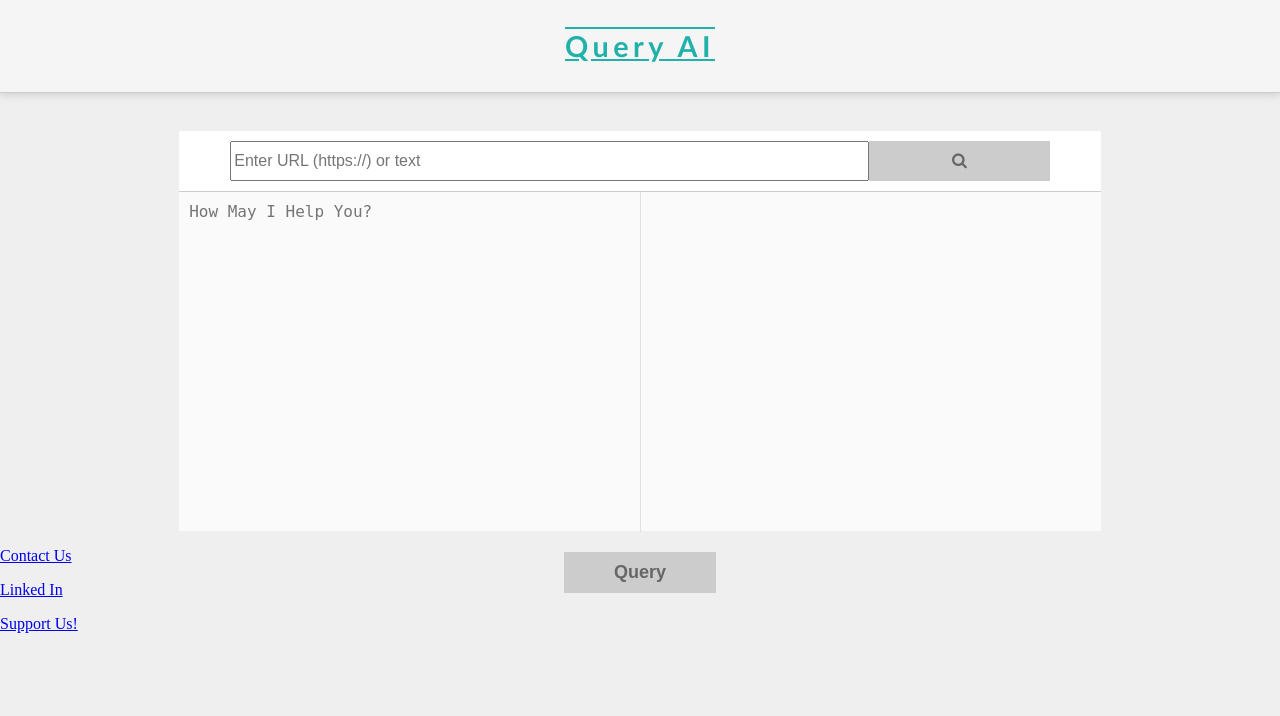
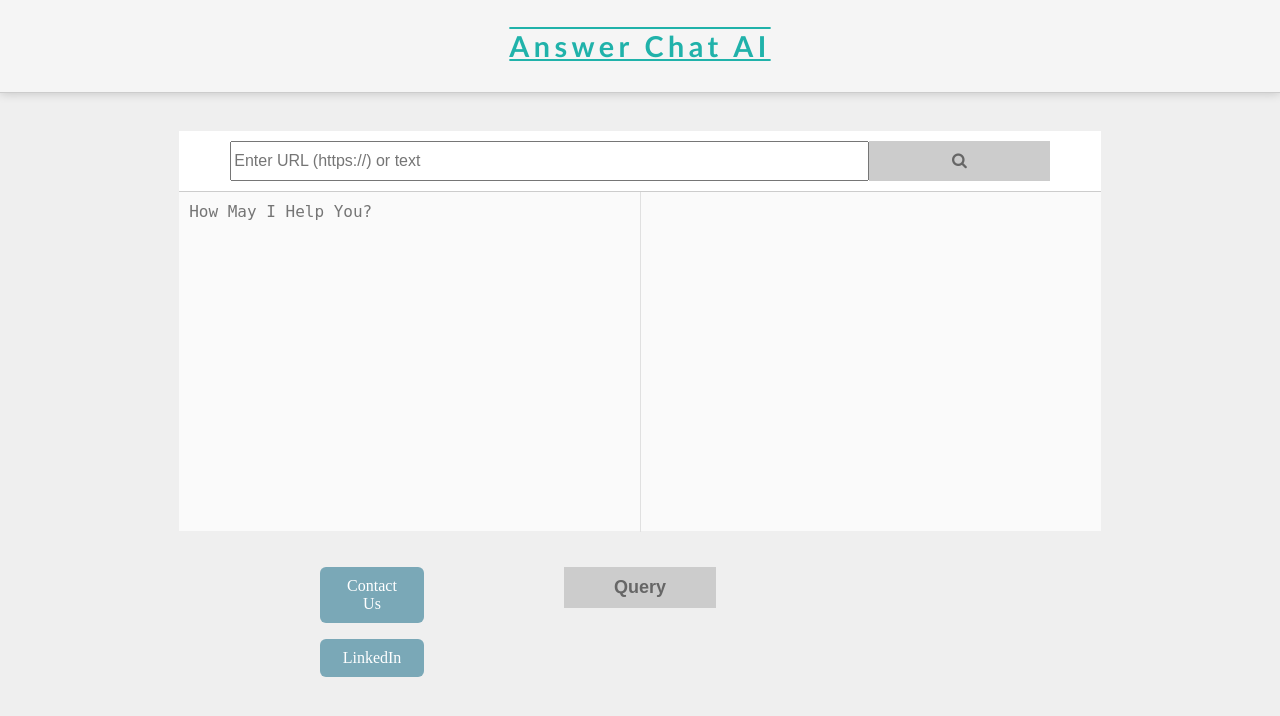
Before and after one commit to skandavivek/web-qa, a Flask app: page / in a window 1280 px wide. Shown: the top 716 px of the page. Run offline with Flask 3, Linux system fonts and the light colour scheme; some libraries are stand-ins or nearby versions.

Commit message:
added css stuff

```diff
--- a/static/assets/css/style.css
+++ b/static/assets/css/style.css
@@ -166,3 +166,27 @@
   height: 100%;
   padding: 10px;
 }
+.button {
+  display: inline-block;
+  padding: 10px 20px;
+  text-align: center;
+  /* display: flex; */
+  justify-content: center;
+  align-items: center;
+  width: 10%;
+  margin-left: auto;
+  margin-right: auto;
+  text-decoration: none;
+  color: #ffffff;
+  background-color: #7aa8b7;
+  border-radius: 6px;
+  outline: none;
+}
+.center {
+  margin: auto;
+  width: 50%;
+  padding: 10px;
+  /* display: flex; */
+  justify-content: center;
+  margin-top:10px;
+}
--- a/templates/index.html
+++ b/templates/index.html
@@ -13,7 +13,7 @@
     <div class="main">
         <div class="maindiv">
             <p class="Paraphraser">
-                Query AI
+                Answer Chat AI
             </p>
         </div>
     </div>
@@ -36,10 +36,13 @@
             </div>
         </div>
     </div>
+    <div class="center">
+        <p><a href="mailto:skandavivek@chaoscontrol.net" class="button">Contact Us</a></p>
+        <p><a href="https://www.linkedin.com/in/skanda-vivek-01619311b/" class="button">LinkedIn</a></p>
+    </div>
     <script src="../static/assets/js/main.js"></script>
-    <p><a href="mailto:skandavivek@chaoscontrol.net">Contact Us</a></p>
-    <p><a href="https://www.linkedin.com/in/skanda-vivek-01619311b/">Linked In</a></p>
-    <p><a href="https://www.linkedin.com/in/skanda-vivek-01619311b/">Support Us!</a></p>
+
+
 </body>
 
 </html>
```
